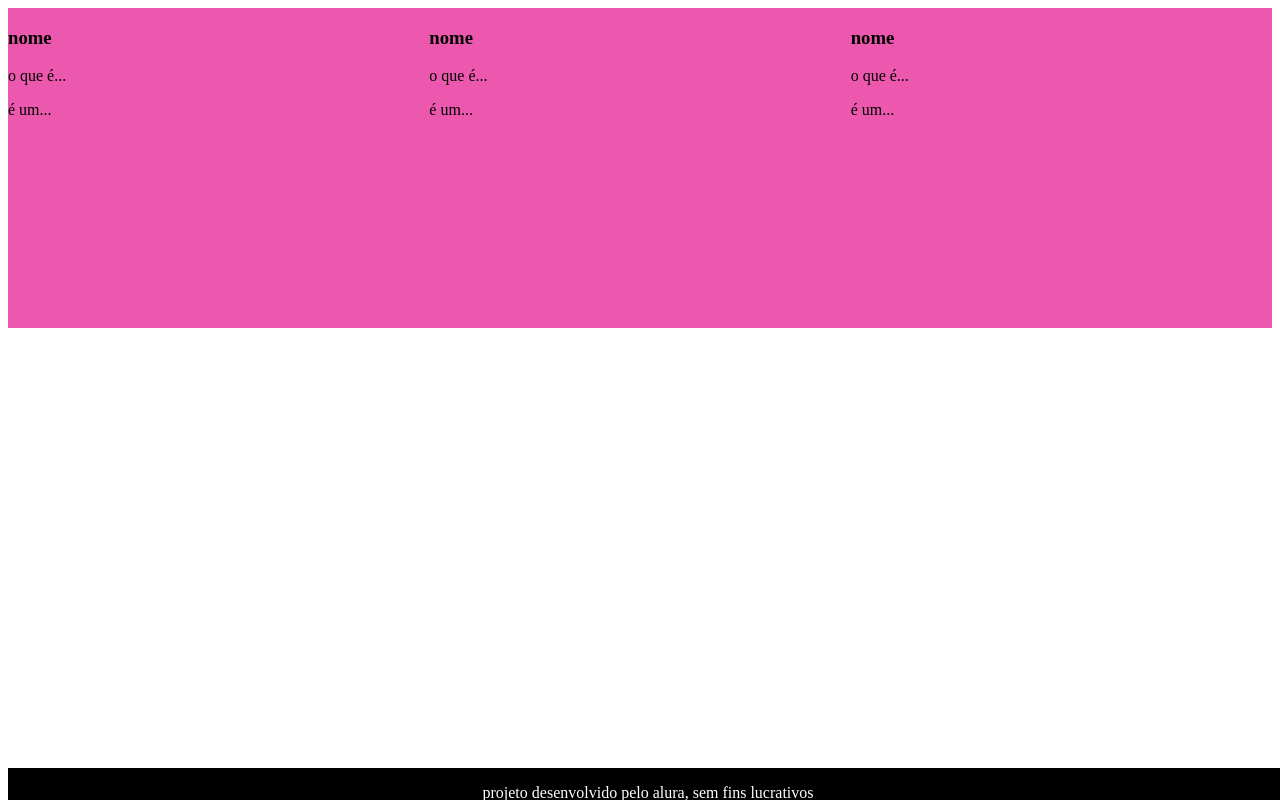
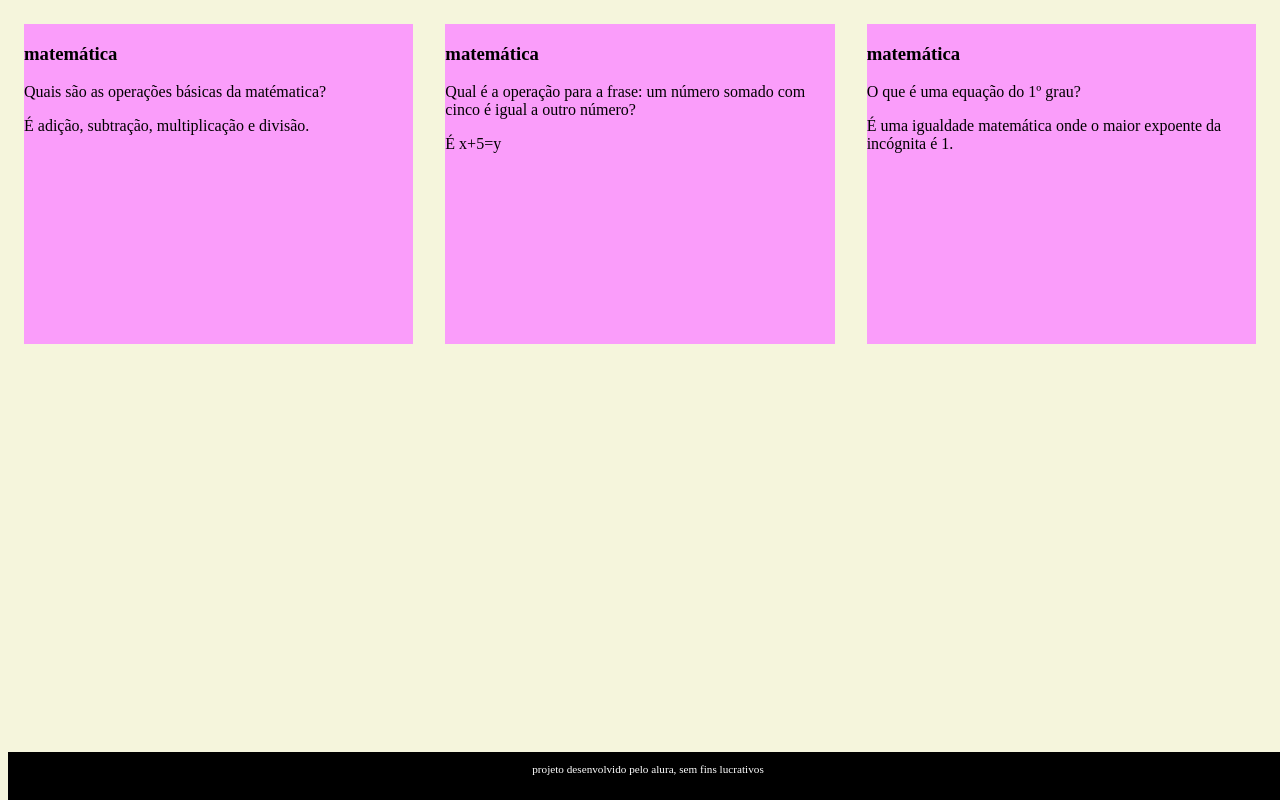
Before and after one commit to mariaesa2/flashcardss, a plain HTML site: page index.html in a window 1280 px wide. Drawn offline with Linux system fonts and the light colour scheme; files that its build step writes are made by us from their sources.

Commit message:
aula 3 que deu certo

```diff
--- /dev/null
+++ b/assets/styles.css
@@ -0,0 +1,47 @@
+body {
+    background-color:beige;
+    font-family: Bai Jamjuree;
+}
+
+#container {
+    display: flex;
+}
+
+.cartao {
+    margin: 1rem 1rem;
+    background-color:rgb(250, 157, 250);
+    height: 20rem;
+    flex-grow: 1;
+    flex-basis: calc(33% - 6rem);
+}
+
+.cartao__conteudo{
+    text-align: center;
+
+    height: 100%;
+}
+
+.cartao__conteudo h3 {
+    background-color: rgb(110, 9, 105);
+    text-align: left;
+    padding: 0.5rem;
+    position: absolute;
+    margin: 0.6rem;
+    border-radius: 0.6rem;
+    font-size: 1vw;
+}
+
+footer{
+    background-color: black;
+    color:white;
+    position: fixed;
+    bottom: 0;
+    width: 100%;
+    height: 3rem;
+}
+
+footer p {
+    text-align: center;
+    font-size: 0.7rem;
+    margin-top: 0.7rem;
+}
--- a/index.html
+++ b/index.html
@@ -3,42 +3,43 @@
 <head>
     <meta charset="UTF-8">
     <meta name="viewport" content="width=device-width, initial-scale=1.0">
-    <link rel="stylesheet" href="ass/styles.css">
+    <link rel="stylesheet" href="assets/styles.css">
     <title>flhashcard</title>
 </head>
 <body>
     <main>
     <section id="container">
         <article class="cartao">
-           <div class=".cartao__conteudo">
-            <h3>nome</h3>
+           <div
+           class=".cartao__conteudo">
+            <h3>matemática</h3>
             <div class=".cartao__conteudo__pergunta">
-                <p>o que é...</p>
+                <p>Quais são as operações básicas da matématica?</p>
             </div>
             <div class="cartao__conteudo__resposta">
-               <p>é um...</p>
+               <p>É adição, subtração, multiplicação e divisão.</p>
             </div>
            </div>
         </article>
                <article class="cartao">
            <div class=".cartao__conteudo">
-            <h3>nome</h3>
+            <h3>matemática</h3>
             <div class=".cartao__conteudo__pergunta">
-               <p>o que é...</p>
+               <p>Qual é a operação para a frase: um número somado com cinco é igual a outro número?</p>
             </div>
             <div class="cartao__conteudo__resposta">
-              <p>é um...</p>
+              <p>É x+5=y</p>
             </div>
            </div>
         </article>
          <article class="cartao">
            <div class=".cartao__conteudo">
-            <h3>nome</h3>
+            <h3>matemática</h3>
             <div class=".cartao__conteudo__pergunta">
-               <p>o que é...</p>
+               <p>O que é uma equação do 1º grau?</p>
             </div>
             <div class="cartao__conteudo__resposta">
-              <p>é um...</p>
+              <p>É uma igualdade matemática onde o maior expoente da incógnita é 1.</p>
             </div>
            </div>
         </article>
--- a/styles.css
+++ /dev/null
@@ -1,58 +0,0 @@
-@import url('https://fonts.googleapis.com/css2?family=Roboto:ital,wght@0,100..900;1,100..900&display=swap');
-
-*body{
-    background-color:rgb(238, 196, 222)
-
-}
-
-#container {
-display: flex;
-}
-
-.cartao {
-    margin: 1 rem 1 rem;
-    background-color: rgb(235, 88, 173);
-    height: 20rem;
-    flex-grow: 1;
-    flex-basis: calc(33% - 6rem)
-}
-
-.cartao__conteudo {
-    text-align: center;
-   background-color:rgb(235, 51, 137);
-    height: 100%;
-}
-
-.cartao__conteudo h3 {
-    text-align: left;
-    padding: 0,5rem;
-    position: absolute;
-    margin: 0,6rem;
-    border-radius: 0,6rem;
-    font-size: 1vw;
-}
-
-
-
-
-
-
-
-
-
-
-
-footer {
-    background-color: black;
-    color: white;
-    position: fixed;
-    bottom: 0;
-    width: 100%;
-    height: 2rem;
-}
-
-footer p {
-    text-align: center;
-    font-size: 0,6rem;
-    margin-top: 0,5rem;
-}
```
Also changed, not shown: 1 other file.
